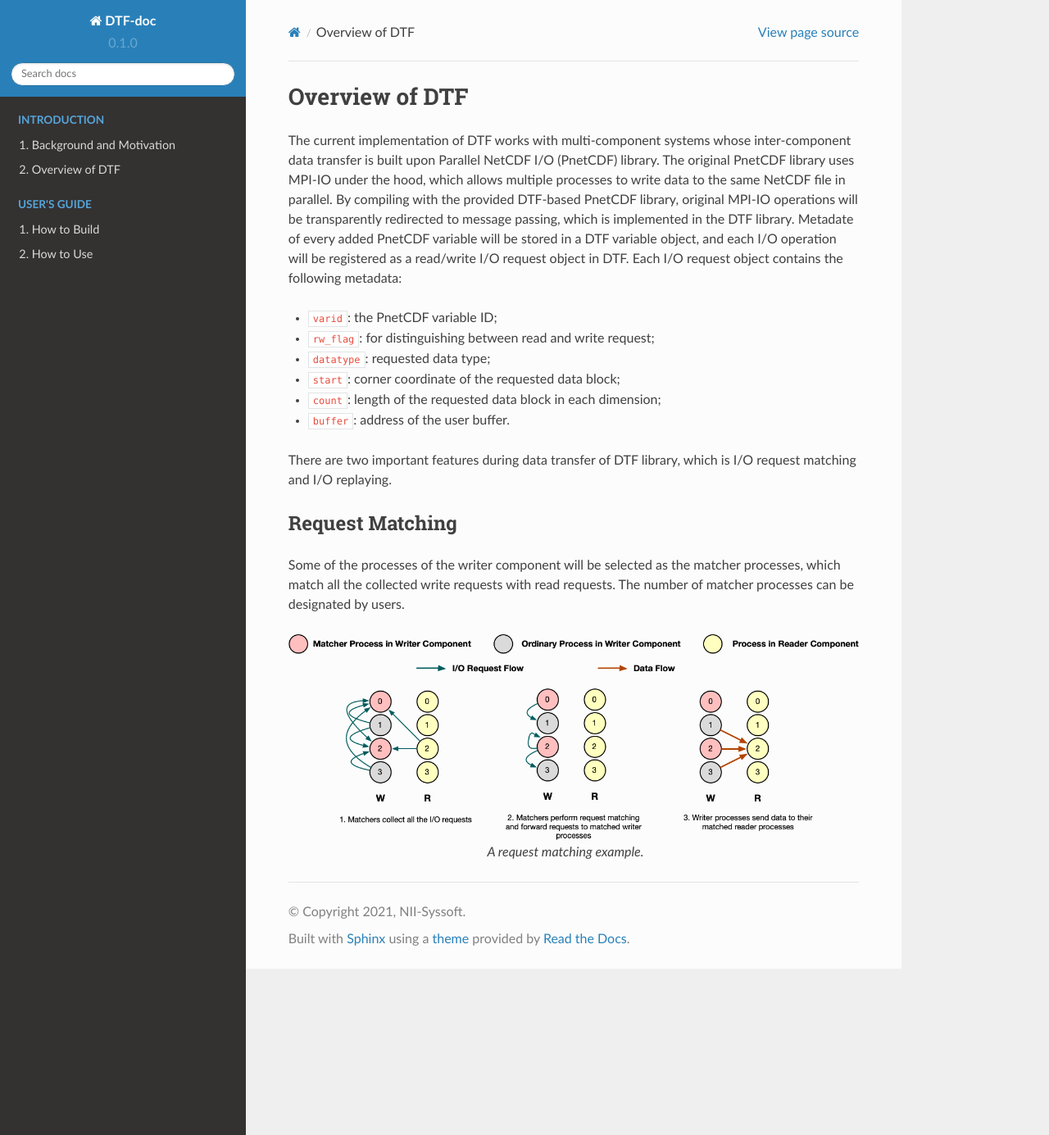
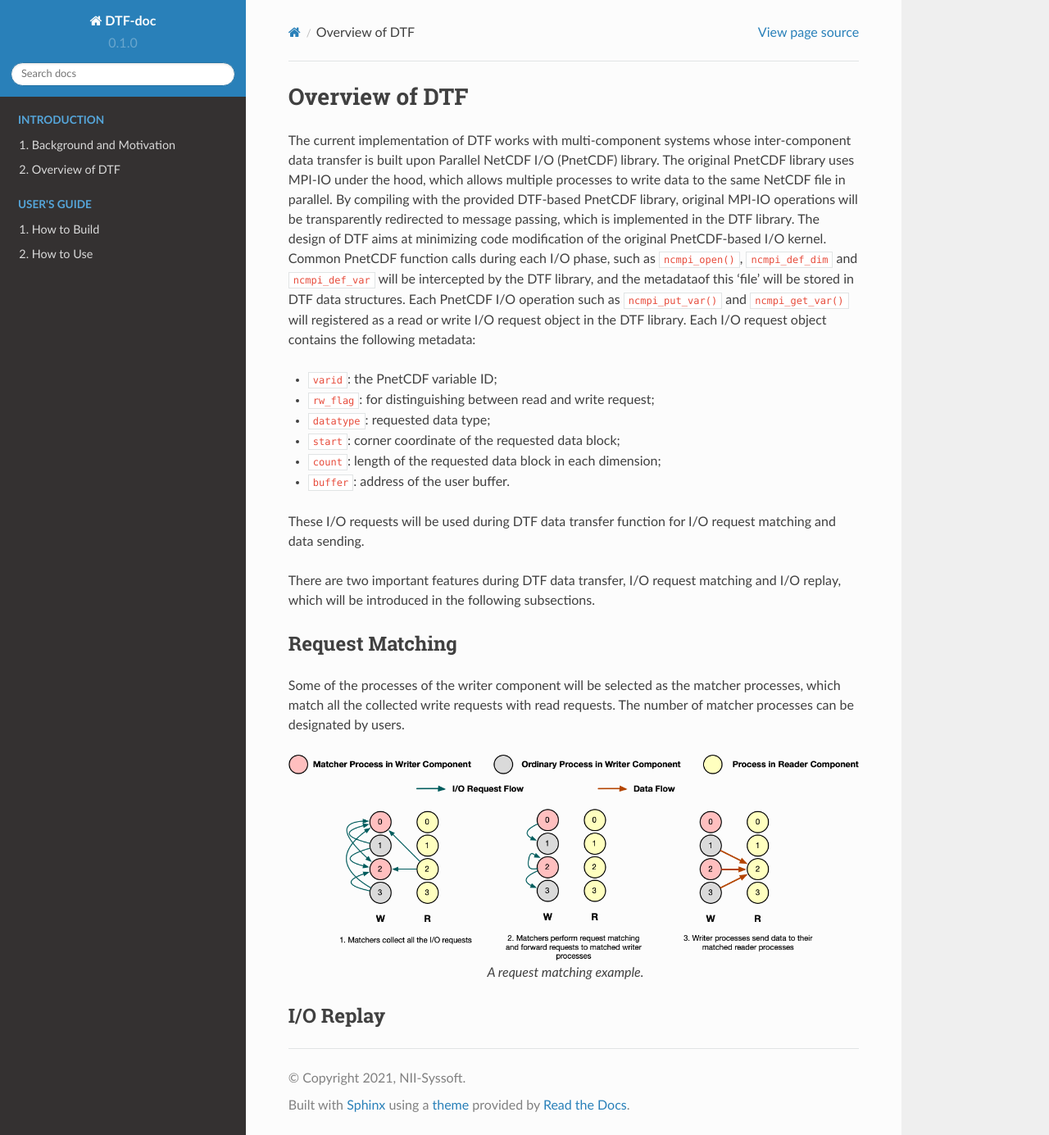
Before and after one commit to yjie2366/dtf-docs, a Sphinx documentation site: the page built from docs/source/overview.rst, in a window 1280 px wide and 1385 px high. Shown: the whole window at 82% size. Built offline with Sphinx 7.4.7 and the Read the Docs theme 2.0.0, drawn with Linux system fonts in a browser that asks for light colours.

Commit message:
Add I/O replay subsection.

```diff
--- /dev/null
+++ b/docs/source/io-replay.rst
@@ -0,0 +1,2 @@
+I/O Replay
+----------
--- a/docs/source/overview.rst
+++ b/docs/source/overview.rst
@@ -6,7 +6,9 @@ Overview of DTF
 The current implementation of DTF works with multi-component systems whose inter-component data transfer is built upon Parallel NetCDF I/O (PnetCDF) library.
 The original PnetCDF library uses MPI-IO under the hood, which allows multiple processes to write data to the same NetCDF file in parallel.
 By compiling with the provided DTF-based PnetCDF library, original MPI-IO operations will be transparently redirected to message passing, which is implemented in the DTF library.
-Metadate of every added PnetCDF variable will be stored in a DTF variable object, and each I/O operation will be registered as a read/write I/O request object in DTF.
+The design of DTF aims at minimizing code modification of the original PnetCDF-based I/O kernel.
+Common PnetCDF function calls during each I/O phase, such as ``ncmpi_open()``, ``ncmpi_def_dim`` and ``ncmpi_def_var`` will be intercepted by the DTF library, and the metadataof this 'file' will be stored in DTF data structures.
+Each PnetCDF I/O operation such as ``ncmpi_put_var()`` and ``ncmpi_get_var()`` will registered as a read or write I/O request object in the DTF library.
 Each I/O request object contains the following metadata:
 
 * ``varid``: the PnetCDF variable ID;
@@ -16,6 +18,10 @@ Each I/O request object contains the following metadata:
 * ``count``: length of the requested data block in each dimension;
 * ``buffer``: address of the user buffer.
 
-There are two important features during data transfer of DTF library, which is I/O request matching and I/O replaying.
+These I/O requests will be used during DTF data transfer function for I/O request matching and data sending.
+
+There are two important features during DTF data transfer, I/O request matching and I/O replay, which will be introduced in the following subsections.
 
 .. include:: request-match.rst
+
+.. include:: io-replay.rst
```
